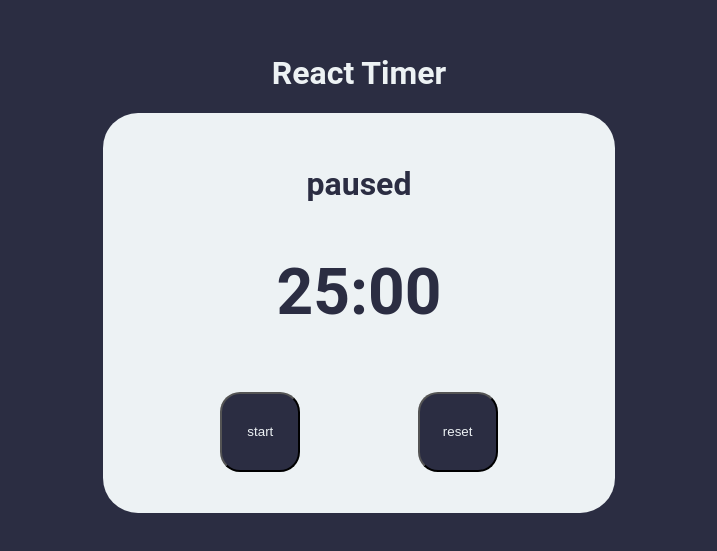
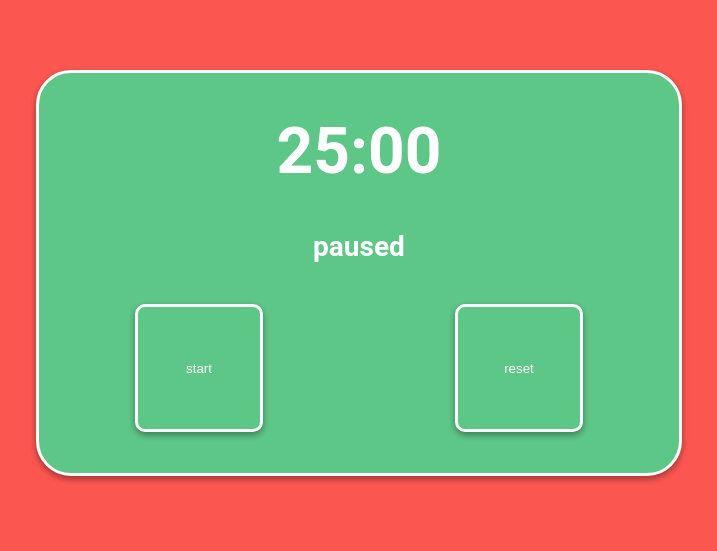
Before and after one commit to ibraE1/react-pomodoro, a React (Create React App) app: page / in a window 1280 px wide. Shown: the part 127-678 px from the top of the page, without its empty margins (281-998 px from the left). Built offline with nearby package versions, Linux system fonts and the light colour scheme.

Commit message:
More styling

```diff
--- a/src/App.js
+++ b/src/App.js
@@ -8,7 +8,6 @@ function App() {
 
   return (
     <div className="App">
-      <h1 className="title">React Timer</h1>
       <Timer workTime={workTime} breakTime={breakTime}></Timer>
     </div>
   );
--- a/src/App.scss
+++ b/src/App.scss
@@ -7,10 +7,6 @@
   flex-direction: column;
   justify-content: center;
   align-items: center;
-  background-color: variables.$space-cadet;
+  background-color: variables.$red;
   font-family: variables.$font-stack;
-
-  .title {
-    color: variables.$cultured;
-  }
 }
--- a/src/_variables.scss
+++ b/src/_variables.scss
@@ -1,7 +1,6 @@
-$amaranth-red: #d90429;
-$imperial-red: #ef233c;
-$cultured: #edf2f4;
-$manatee: #8d99ae;
-$space-cadet: #2b2d42;
+$red: #fc5650;
+$green: #5dc787;
 
 $font-stack: Roboto, sans-serif;
+
+$shadow: rgba(0, 0, 0, 0.16) 0px 3px 6px, rgba(0, 0, 0, 0.23) 0px 3px 6px;
--- a/src/components/ControlButton.js
+++ b/src/components/ControlButton.js
@@ -1,3 +1,5 @@
+import "./ControlButton.scss";
+
 const ControlButton = ({ text, action }) => {
   return (
     <button className="ControlButton" onClick={action}>
--- /dev/null
+++ b/src/components/ControlButton.scss
@@ -0,0 +1,24 @@
+@use "../variables";
+
+.ControlButton {
+  width: 10vw;
+  height: 10vw;
+  border-radius: 10px;
+  background-color: variables.$green;
+  color: white;
+  border: 3px solid white;
+  box-shadow: variables.$shadow;
+  transition: all 0.075s ease;
+  margin: 0;
+  padding: 0;
+
+  &:hover {
+    filter: brightness(95%);
+  }
+
+  &:active {
+    width: calc(10vw - 3px);
+    height: calc(10vw - 3px);
+    padding: 3px;
+  }
+}
--- a/src/components/Timer.js
+++ b/src/components/Timer.js
@@ -43,10 +43,10 @@ const Timer = ({ workTime, breakTime }) => {
 
   return (
     <div className="Timer">
-      <h2 className="status">{paused ? "paused" : work ? "work" : "break"}</h2>
       <h1 className="countdown">
         {minutes === 0 ? "00" : minutes}:{seconds === 0 ? "00" : seconds}
       </h1>
+      <h2 className="status">{paused ? "paused" : work ? "work" : "break"}</h2>
       <div className="controls">
         <ControlButton
           text={paused ? "start" : "pause"}
--- a/src/components/Timer.scss
+++ b/src/components/Timer.scss
@@ -5,18 +5,21 @@
   flex-direction: column;
   justify-content: space-evenly;
   align-items: center;
-  background-color: variables.$cultured;
-  color: variables.$space-cadet;
   height: 50%;
-  width: 40%;
+  width: 50%;
   border-radius: 35px;
+  background-color: variables.$green;
+  border: 3px solid white;
+  box-shadow: variables.$shadow;
 
   .status {
-    font-size: 32px;
+    color: white;
+    font-size: 28px;
     margin: 0;
   }
 
   .countdown {
+    color: white;
     font-weight: bolder;
     font-size: 64px;
     margin: 0;
@@ -24,17 +27,8 @@
 
   .controls {
     display: flex;
-    justify-content: space-evenly;
+    justify-content: space-around;
     align-items: center;
     width: 100%;
-    margin: 10px 0 -10px 0;
-  }
-
-  .ControlButton {
-    background-color: variables.$space-cadet;
-    color: variables.$cultured;
-    border-radius: 25%;
-    width: 10vh;
-    height: 10vh;
   }
 }
```
